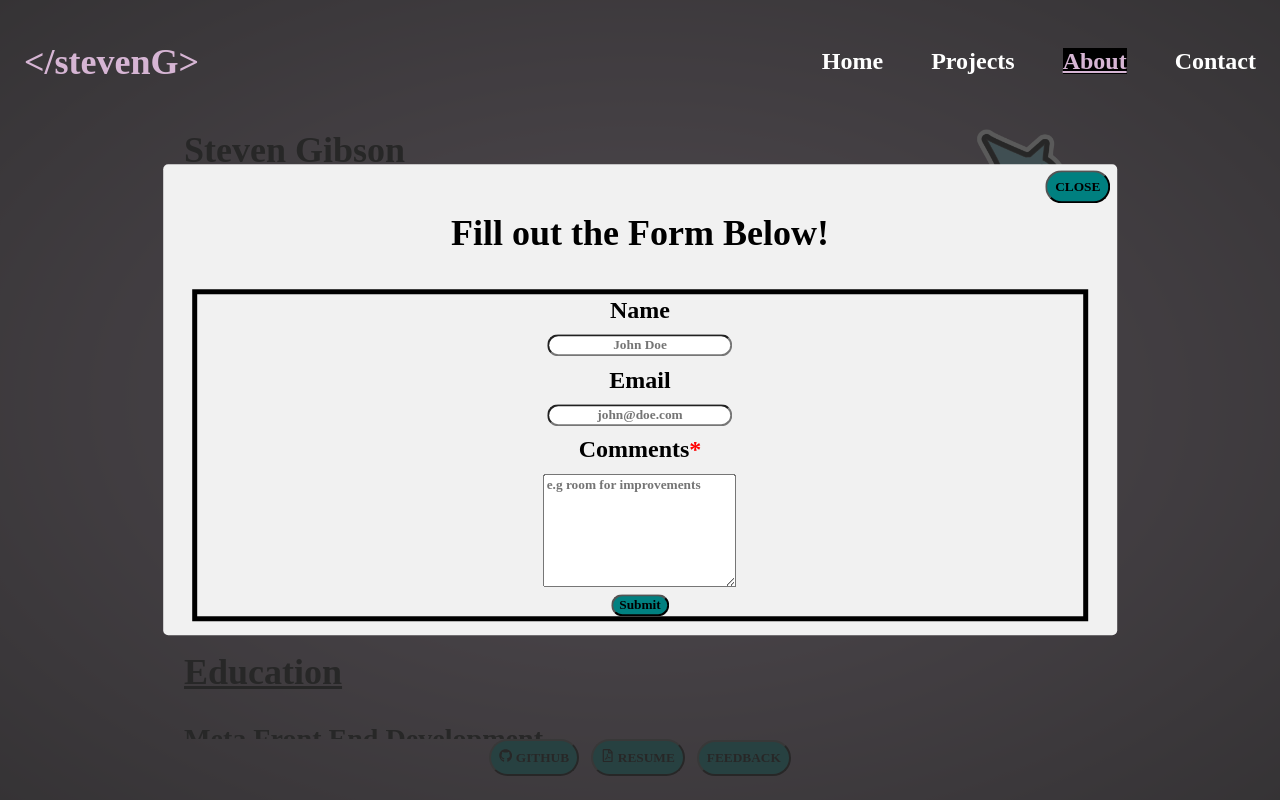
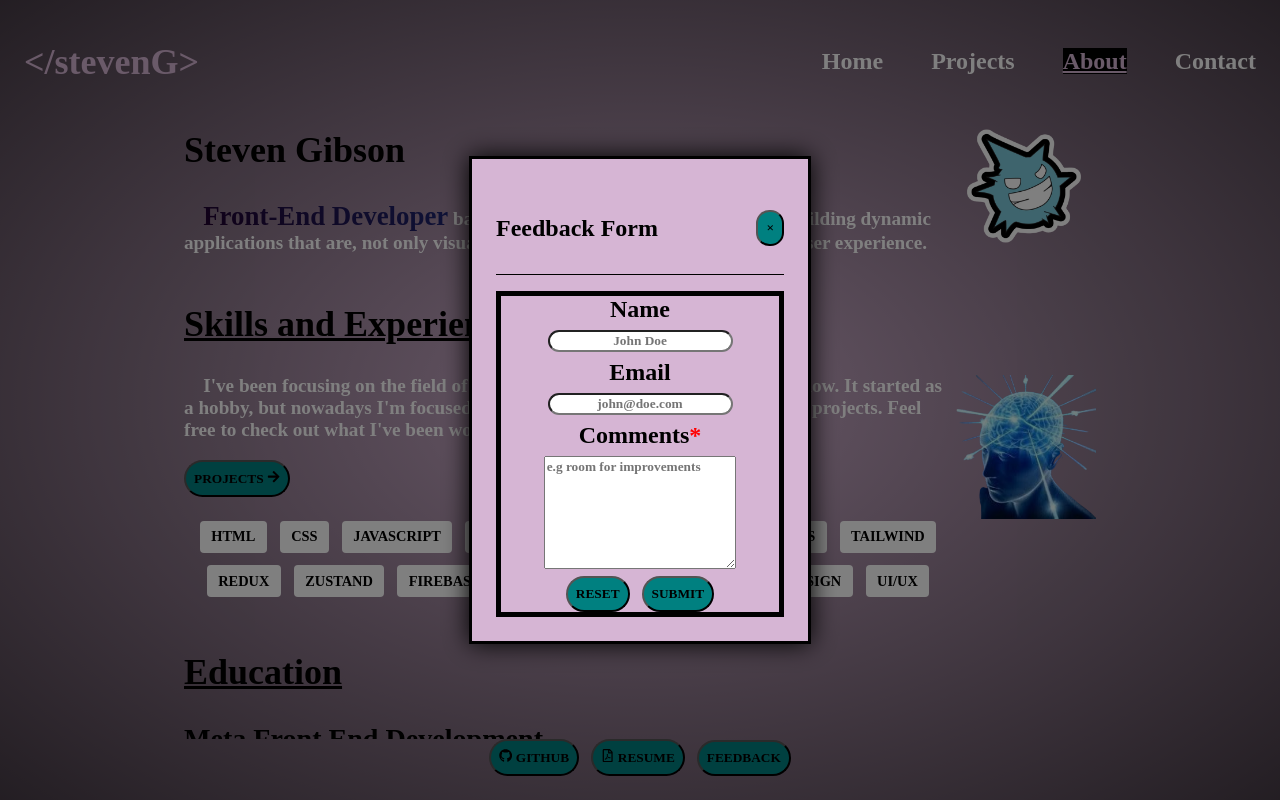
Before and after one commit to sean5505/myPortfolio, a Next.js app: page /about in a window 1280 px wide. Both pictures are taken after a click on the button "FEEDBACK". Built offline with nearby package versions, Linux system fonts and the light colour scheme.

Commit message:
ui/ux update, code cleanup

```diff
--- a/components/FeedbackForm/FeedbackForm.module.scss
+++ b/components/FeedbackForm/FeedbackForm.module.scss
@@ -10,33 +10,25 @@
     border: 5px solid black;
 
     input {
-      border-radius: 20px;
+      border-radius: 1em;
       text-align: center;
-
-
     }
     .required::after {
       content: '*';
       color: red;
     }
 
-
-
-    .submitButton { //using input instead of default button element
-      background-color: teal;
-
-      &:hover {
-        background-color: blue;
-        color: white;
-        cursor: pointer;
-      }
-    }
-
     textarea {
       min-width: 14em;
       max-width: 20em;
       min-height: 8em;
-      max-height: 10em;
+      max-height: 14em;
+    }
+
+    .formActions{
+      display: flex;
+      gap: .5em;
+
     }
   }
 }
@@ -47,10 +39,11 @@
 
 @media (max-width: 768px) {
   .container {
+
     .feedbackForm {
       textarea {
         min-width: 12em;
-        max-width: 12em;
+        max-width: 17em;
       }
       input{
         width:12em;
--- a/components/FeedbackForm/FeedbackForm.tsx
+++ b/components/FeedbackForm/FeedbackForm.tsx
@@ -1,12 +1,22 @@
+import Modal from "../utils/Modal/Modal";
 import style from "./FeedbackForm.module.scss";
 import React, { useState } from "react";
 
 export default function FeedbackForm() {
+  const [isModalOpen, setIsModalOpen] = useState(false);
   const [result, setResult] = useState("");
   const [name, setName] = useState("");
   const [email, setEmail] = useState("");
   const [message, setMessage] = useState("");
   const [formSubmitted, setFormSubmitted] = useState(false);
+
+  const openModal = () => {
+    setIsModalOpen(true);
+  };
+
+  const closeModal = () => {
+    setIsModalOpen(false);
+  };
 
   const onSubmit = async (event: React.FormEvent<HTMLFormElement>) => {
     event.preventDefault();
@@ -31,18 +41,36 @@ export default function FeedbackForm() {
     setFormSubmitted(true);
   };
 
+  const reset = () => {
+    setName("");
+    setEmail("");
+    setMessage("");
+  };
+
   return (
+    <>
+      <button title="Feedback Form" onClick={() => openModal()}>
+        Feedback
+      </button>
+      <Modal
+        title="Feedback Form"
+        isModalOpen={isModalOpen}
+        closeModal={closeModal}
+      >
         <div className={style.container}>
           {!formSubmitted ? (
             <>
-          <h2 className={style.header}>Fill out the Form Below!</h2>
               <form onSubmit={onSubmit} className={style.feedbackForm}>
                 <input
                   type="hidden"
                   name="access_key"
                   value="5e933c80-887b-4630-be66-817f5b1d647e"
                 />
-            <input type="hidden" name="from_name" value="Portfolio Feedback" />
+                <input
+                  type="hidden"
+                  name="from_name"
+                  value="Portfolio Feedback"
+                />
                 <input
                   type="hidden"
                   name="subject"
@@ -82,13 +110,17 @@ export default function FeedbackForm() {
                   onChange={(e) => setMessage(e.target.value)}
                   required
                 ></textarea>
-
-            <input type="submit" className={style.submitButton} />
+                <div className={style.formActions}>
+                  <button onClick={() => reset()}>Reset</button>
+                  <button type="submit"> Submit </button>
+                </div>
               </form>
             </>
           ) : (
             <div className={style.apiResponse}>{result}</div>
           )}
         </div>
+      </Modal>
+    </>
   );
 }
--- a/components/Footer/Footer.tsx
+++ b/components/Footer/Footer.tsx
@@ -1,29 +1,25 @@
 import React from "react";
 import {  FaGithub, FaRegFilePdf, } from "react-icons/fa";
 import style from "./Footer.module.scss";
+import FeedbackForm from "../FeedbackForm/FeedbackForm";
 
-type Props = {
-  toggleModal: () => void;
-};
 
-export default function Footer({ toggleModal }: Props) {
+
+export default function Footer() {
   return (
     <footer className={style.footer}>
       <a href="https://github.com/sean5505" target="_blank">
-        <button className={style.footerButton}>
+        <button className={style.footerButton} title="Github">
           <FaGithub /> Github
         </button>
       </a>
 
       <a href="/files/StevenGibson_Resume.pdf" target="_blank">
-        <button className={style.footerButton}>
+        <button className={style.footerButton} title="Resume">
           <FaRegFilePdf /> Resume
         </button>
       </a>
-
-      <button className={style.footerButton} onClick={() => toggleModal()}>
-       Feedback
-      </button>
+      <FeedbackForm/>
     </footer>
   );
 }
--- a/components/Header/Header.tsx
+++ b/components/Header/Header.tsx
@@ -26,7 +26,7 @@ export default function Header() {
   return (
     <header className={styles.header}>
       <div className={styles.headerLogo}>
-        <Link href="/" className={styles.logo}>
+        <Link href="/" className={styles.logo} title="Home Page">
           &lt;/stevenG&gt;
         </Link>
       </div>
@@ -36,6 +36,7 @@ export default function Header() {
             <li key={link.title}>
               <Link
                 href={link.path}
+                title={link.title}
                 passHref
                 onClick={() => showNavBar()}
                 className={
--- a/components/Layout/Layout.tsx
+++ b/components/Layout/Layout.tsx
@@ -2,23 +2,16 @@ import React, { useState } from "react";
 import Header from "../Header/Header";
 import Footer from "../Footer/Footer";
 import InView from "../InView/InView";
-import Modal from "../Modal/Modal";
-import FeedbackForm from "../FeedbackForm/FeedbackForm";
+
 
 export default function Layout({ children }: { children: React.ReactNode }) {
-  const [modal, setModal] = useState(false);
-
-  const toggleModal = () => {
-    setModal((prevModal) => !prevModal);
-  };
   return (
     <>
       <Header />
       <InView>
         <main>{children}</main>
-        <Modal modal={modal} toggleModal={toggleModal}><FeedbackForm/> </Modal>
       </InView>
-      <Footer toggleModal={toggleModal} />
+      <Footer />
     </>
   );
 }
--- a/components/Modal/Modal.module.scss
+++ /dev/null
@@ -1,35 +0,0 @@
-.modal {
-  p {
-    color: black;
-  }
-  .overlay {
-    width: 100vw;
-    height: 100vh;
-    top: 0;
-    left: 0;
-    right: 0;
-    bottom: 0;
-    position: fixed;
-    background: rgba(49, 49, 49, 0.8);
-  }
-}
-
-.modalContent {
-  position: absolute;
-  top: 50%;
-  left: 50%;
-  transform: translate(-50%, -50%);
-  line-height: 1.4;
-  background: #f1f1f1;
-  padding: .6em 1.2em;
-  border-radius: 5px;
-  width: 70vw;
-  height: fit-content;
-
-  .closeModal {
-    position: absolute;
-    top: .4rem;
-    right: .4rem;
-    padding: .4rem .5rem;
-  }
-}
--- a/components/Modal/Modal.tsx
+++ /dev/null
@@ -1,26 +0,0 @@
-import React, { useState } from "react";
-import style from "./Modal.module.scss";
-
-type Props = {
-  modal: Boolean;
-  toggleModal: () => void;
-  children: React.ReactNode;
-
-};
-export default function Modal({ modal, toggleModal, children }: Props) {
-  return (
-    <>
-      {modal && (
-        <div className={style.modal}>
-          <div onClick={() => toggleModal()} className={style.overlay}></div>
-          <div className={style.modalContent}>
-            {children}
-            <button className={style.closeModal} onClick={() => toggleModal()}>
-              CLOSE
-            </button>
-          </div>
-        </div>
-      )}
-    </>
-  );
-}
--- /dev/null
+++ b/components/utils/Modal/Modal.module.scss
@@ -0,0 +1,26 @@
+@import "@/styles/colors.scss";
+
+.overlay { /*would be better to use ::backdrop but i cant figure it out yet*/
+  background-color: rgba(0, 0, 0, 0.5);
+  position: fixed;
+  inset: 0;
+  display: flex;
+  justify-content: center;
+  align-items: center;
+  z-index: 999;
+  .container {
+    background-color: $clr-tri;
+    .modalHead {
+      display: flex;
+      justify-content: space-between;
+      align-items: center;
+      border-bottom: 1px solid black;
+      margin-bottom: 1rem;
+
+      .closeButton{
+        border-radius: 1em;
+
+      }
+    }
+  }
+}
--- /dev/null
+++ b/components/utils/Modal/Modal.tsx
@@ -0,0 +1,47 @@
+import React from "react";
+import style from "./Modal.module.scss"
+
+type Props = {
+  children: React.ReactNode;
+  title: string;
+  isModalOpen: boolean;
+  closeModal: () => void;
+  performFunction?: () => void;
+};
+
+export default function Modal({
+  children,
+  title,
+  isModalOpen,
+  closeModal,
+
+}: Props) {
+  return (
+    <>
+      {isModalOpen?  (
+        <div className={style.overlay} >
+        <dialog
+        className={style.container}
+          role="dialog"
+          aria-labelledby="dialog-title"
+          aria-describedby="dialog-content"
+          open
+        >
+          <header className={style.modalHead}>
+            <h4 id="dialog-title" className={style.title}>
+              {title}
+            </h4>
+            <button className={style.closeButton} onClick={() => closeModal()}>
+              &times;
+            </button>
+          </header>
+          <div id="dialog-content" className={style.content}>
+            {children}
+          </div>
+        </dialog>
+        </div>
+
+      ) : null}
+    </>
+  );
+}
--- a/styles/App.scss
+++ b/styles/App.scss
@@ -4,7 +4,6 @@
   font-weight: bold;
   font-family: "Times New Roman", Times, serif;
 }
-
 
 body {
   background-image: $clr-bg;
@@ -19,7 +18,7 @@ body {
   justify-content: center;
 }
 
-main{
+main {
   display: flex;
   flex-direction: column;
   align-items: center;
@@ -34,7 +33,7 @@ button {
   background-color: teal;
   border-radius: 30px;
   cursor: pointer;
-  padding: .5rem;
+  padding: 0.5rem;
   text-transform: uppercase;
 
   &:hover {
@@ -47,7 +46,6 @@ button {
 p {
   font-size: 1.2rem;
   text-indent: 1em;
-
 }
 
 a {
@@ -58,15 +56,14 @@ a {
   }
 }
 
-h2{
-  color:$clr-sec;
+h2 {
+  color: $clr-sec;
 }
 
-img{
+img {
   display: block;
   max-width: 100%;
 }
-
 
 strong {
   background: linear-gradient(45deg, #20002c, #1d2671);
@@ -75,27 +72,30 @@ strong {
   font-size: 1.4em;
 }
 
-::-webkit-scrollbar{
-  width: .6rem;
+dialog {
+  width: 12em;
+  box-shadow: 0 0 1em rgba(0, 0, 0, 1);
+}
 
+::-webkit-scrollbar {
+  width: 0.6rem;
 }
-::-webkit-scrollbar:hover{
+::-webkit-scrollbar:hover {
   cursor: pointer;
 }
-::-webkit-scrollbar-track{
+::-webkit-scrollbar-track {
   background-color: $clr-main;
   border-radius: 5px;
 }
 
-::-webkit-scrollbar-thumb{
+::-webkit-scrollbar-thumb {
   background-color: grey;
   border-radius: 5px;
 }
 
-@media (max-width:400px) {
-  main{
+@media (max-width: 400px) {
+  main {
     min-height: 75vh;
     max-height: 75vh;
   }
-
 }
```
Lines whose indentation alone changed are shown as unchanged.
